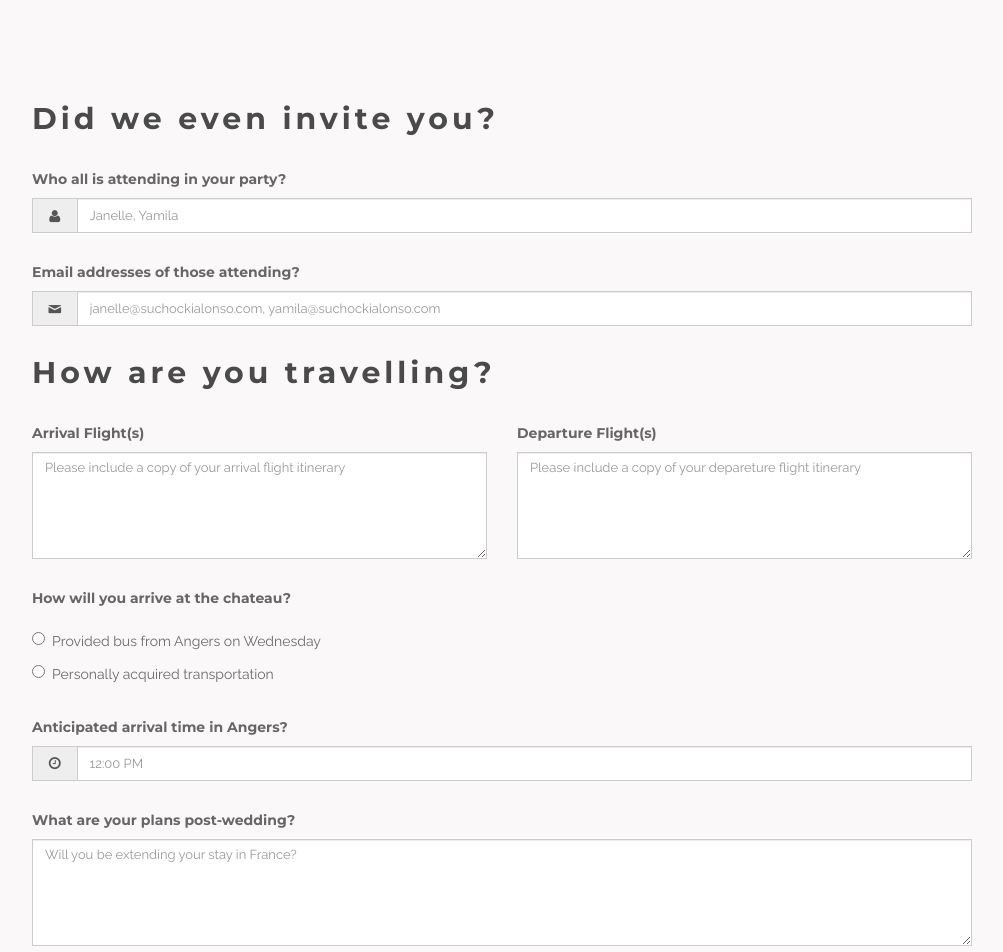
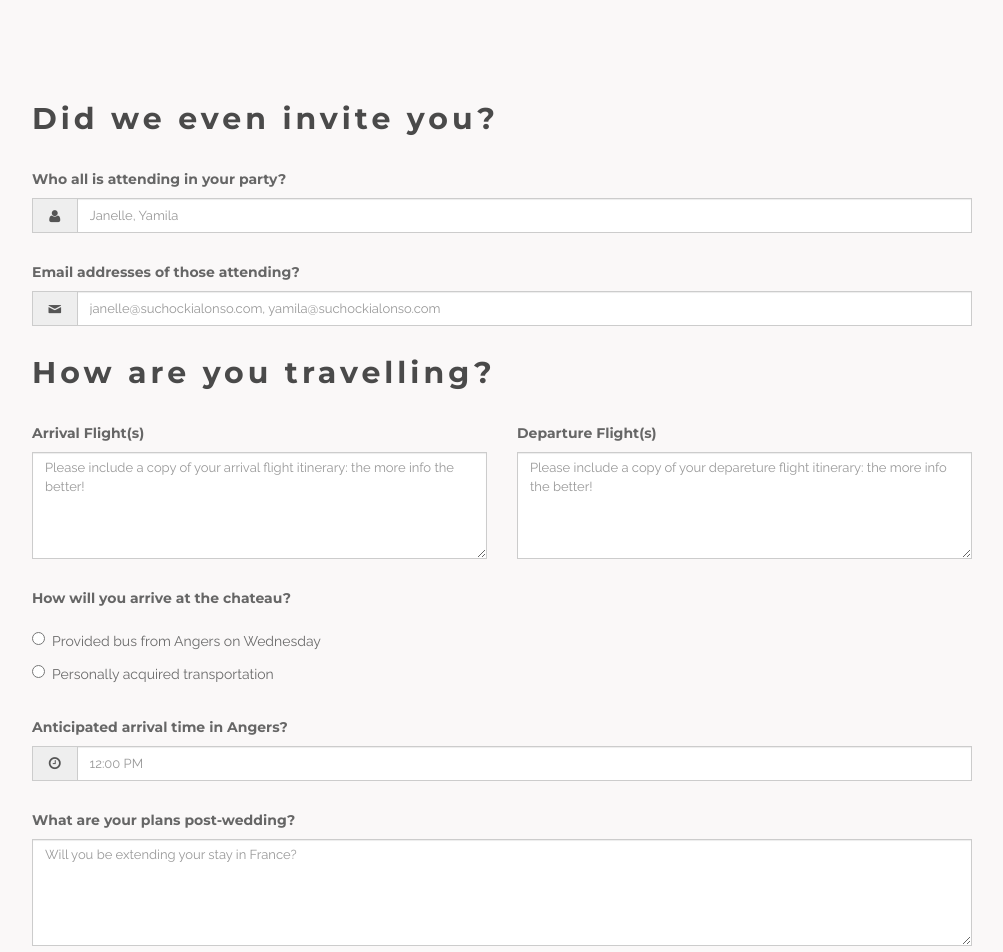
Before and after one commit to gcyantis/suchockialonso, a Jekyll site: the page built from rsvp.html, in a window 1280 px wide. Shown: the part 598-1550 px from the top of the page, without its empty margins (138-1141 px from the left). Built offline with Jekyll 4.4.1, drawn with Linux system fonts in a browser that asks for light colours.

Commit message:
Fix rsvp

```diff
--- a/rsvp.html
+++ b/rsvp.html
@@ -34,14 +34,14 @@ title: RSVP
         <div class="col-md-6">
           <div class="form-group">
             <label for="flightArrival">Arrival Flight(s)</label>
-            <textarea id="flightArrival" name="flightArrival" class="form-control ajax-input" placeholder="Please include a copy of your arrival flight itinerary" rows="5"></textarea>
+            <textarea id="flightArrival" name="flightArrival" class="form-control ajax-input" placeholder="Please include a copy of your arrival flight itinerary: the more info the better!" rows="5"></textarea>
           </div>
         </div>
 
         <div class="col-md-6">
           <div class="form-group">
             <label for="flightDepart">Departure Flight(s)</label>
-            <textarea id="flightDepart" name="flightDepart" class="form-control ajax-input" placeholder="Please include a copy of your depareture flight itinerary" rows="5"></textarea>
+            <textarea id="flightDepart" name="flightDepart" class="form-control ajax-input" placeholder="Please include a copy of your depareture flight itinerary: the more info the better!" rows="5"></textarea>
           </div>
         </div>
 
```
Also changed, not shown: js/map-script-3.js (+21 -17 lines).
